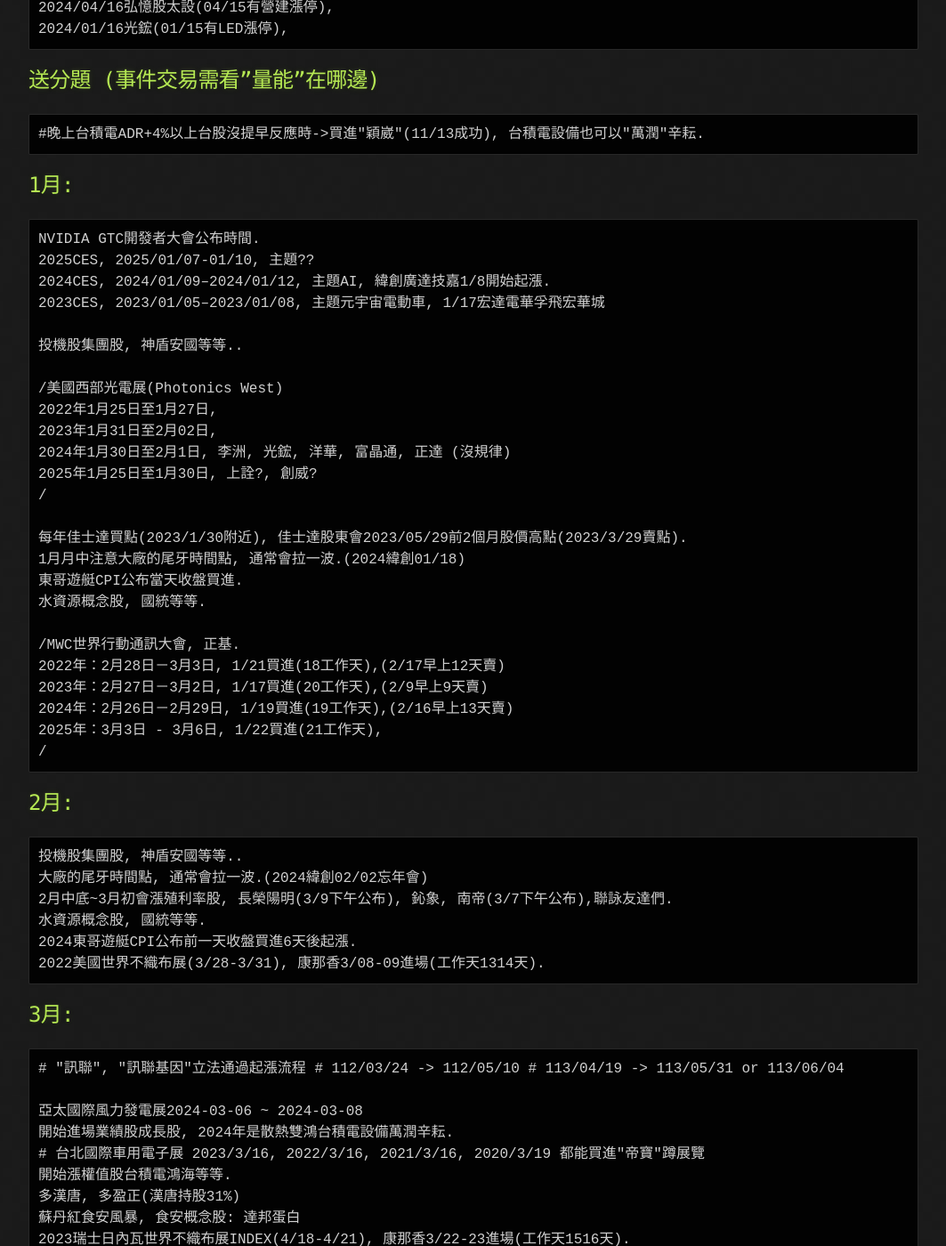
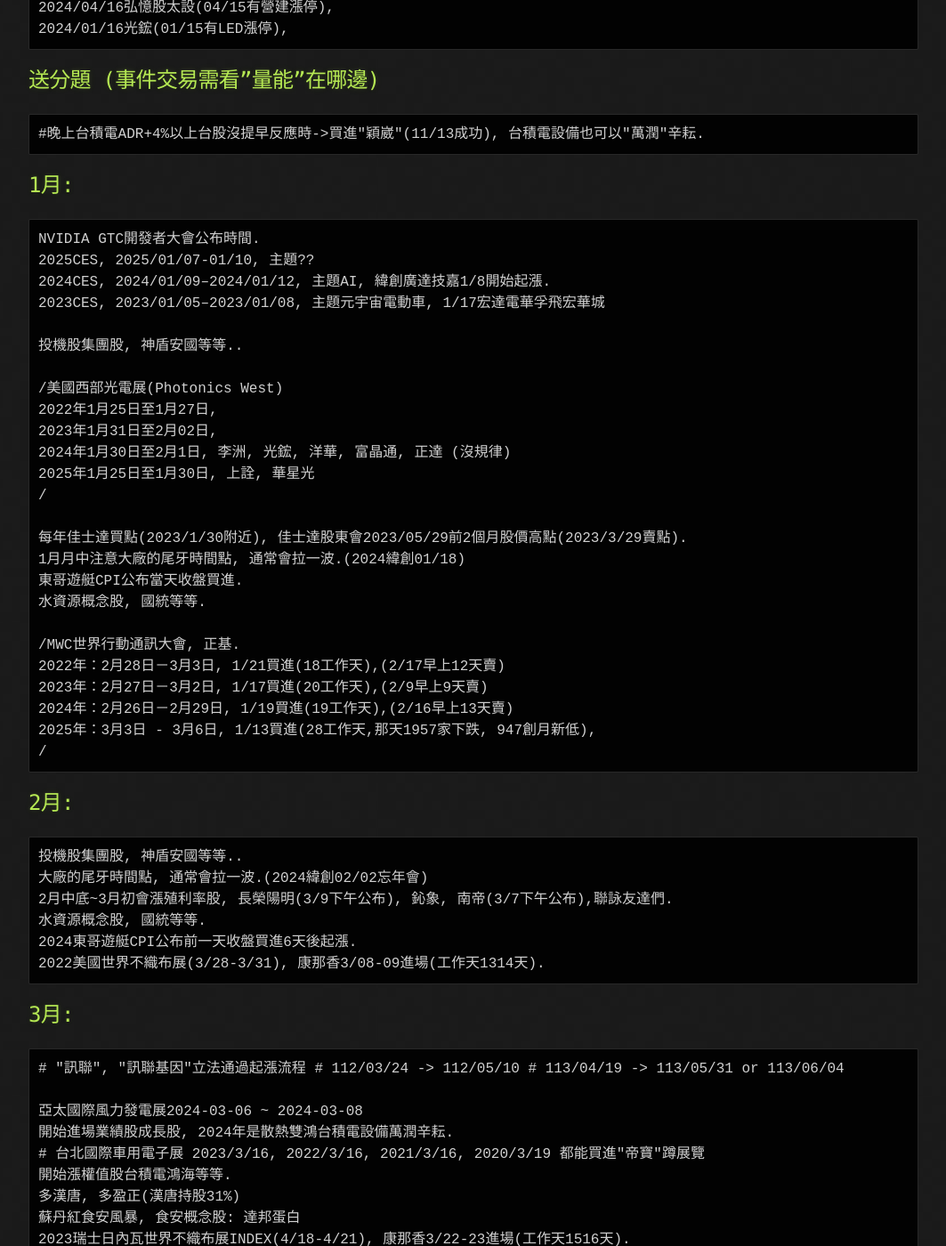
Before and after one commit to lepg5487/Stock_God, a Jekyll site: the page built from experience.md, in a window 1280 px wide and 1400 px high, scrolled down 1429 px. Shown: the whole window at 89% size, without its empty margins (108-1171 px from the left). Built offline with Jekyll 4.4.1, drawn with Linux system fonts in a browser that asks for light colours; our own code applies the rules of GitHub Pages for plain Markdown files.

Commit message:
Update experience.md

````diff
--- a/experience.md
+++ b/experience.md
@@ -69,7 +69,7 @@
 2022年1月25日至1月27日,
 2023年1月31日至2月02日,
 2024年1月30日至2月1日, 李洲, 光鋐, 洋華, 富晶通, 正達 (沒規律)
-2025年1月25日至1月30日, 上詮?, 創威?
+2025年1月25日至1月30日, 上詮, 華星光
 /
 
 每年佳士達買點(2023/1/30附近), 佳士達股東會2023/05/29前2個月股價高點(2023/3/29賣點).
@@ -81,7 +81,7 @@
 2022年：2月28日－3月3日, 1/21買進(18工作天),(2/17早上12天賣)
 2023年：2月27日－3月2日, 1/17買進(20工作天),(2/9早上9天賣)
 2024年：2月26日－2月29日, 1/19買進(19工作天),(2/16早上13天賣)
-2025年：3月3日 - 3月6日, 1/22買進(21工作天),
+2025年：3月3日 - 3月6日, 1/13買進(28工作天,那天1957家下跌, 947創月新低),
 /
 ```
 ## 2月:
````
